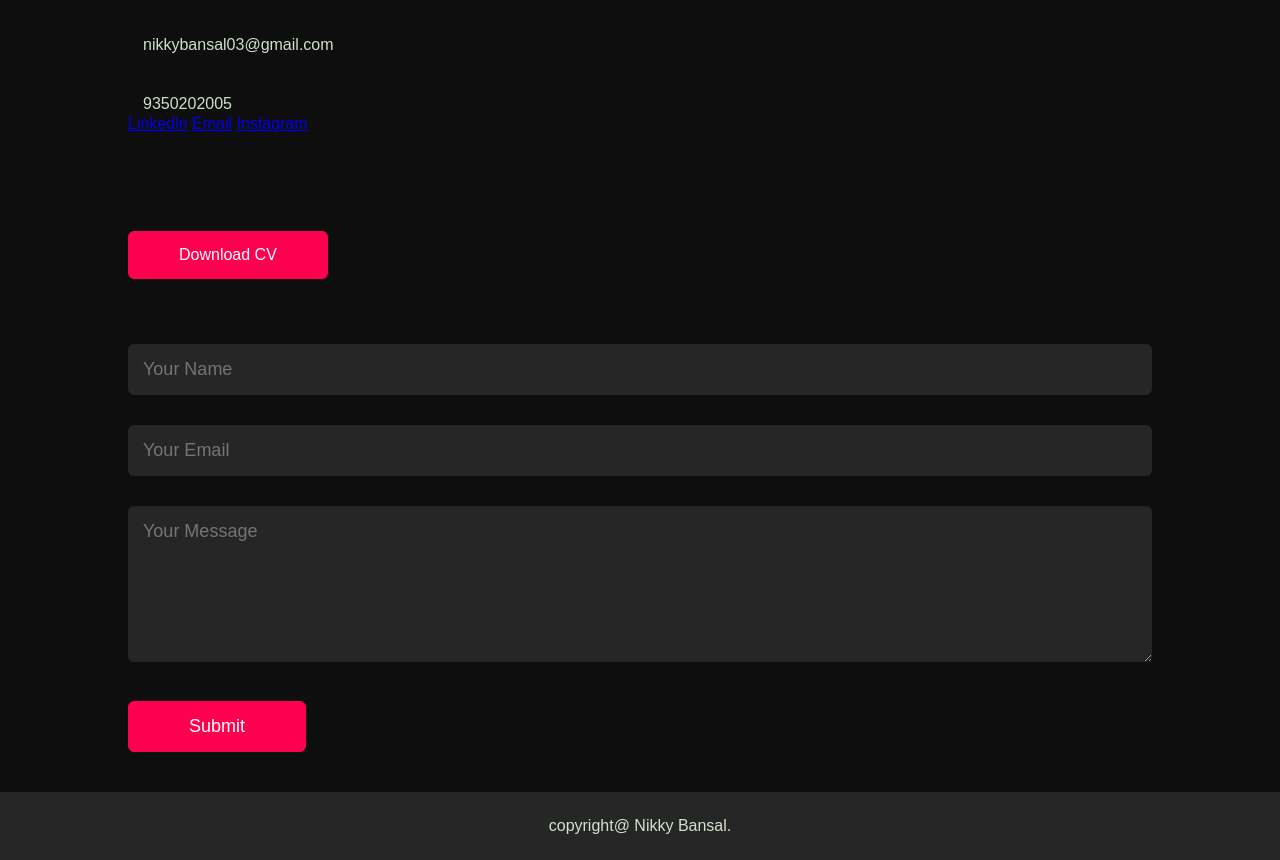
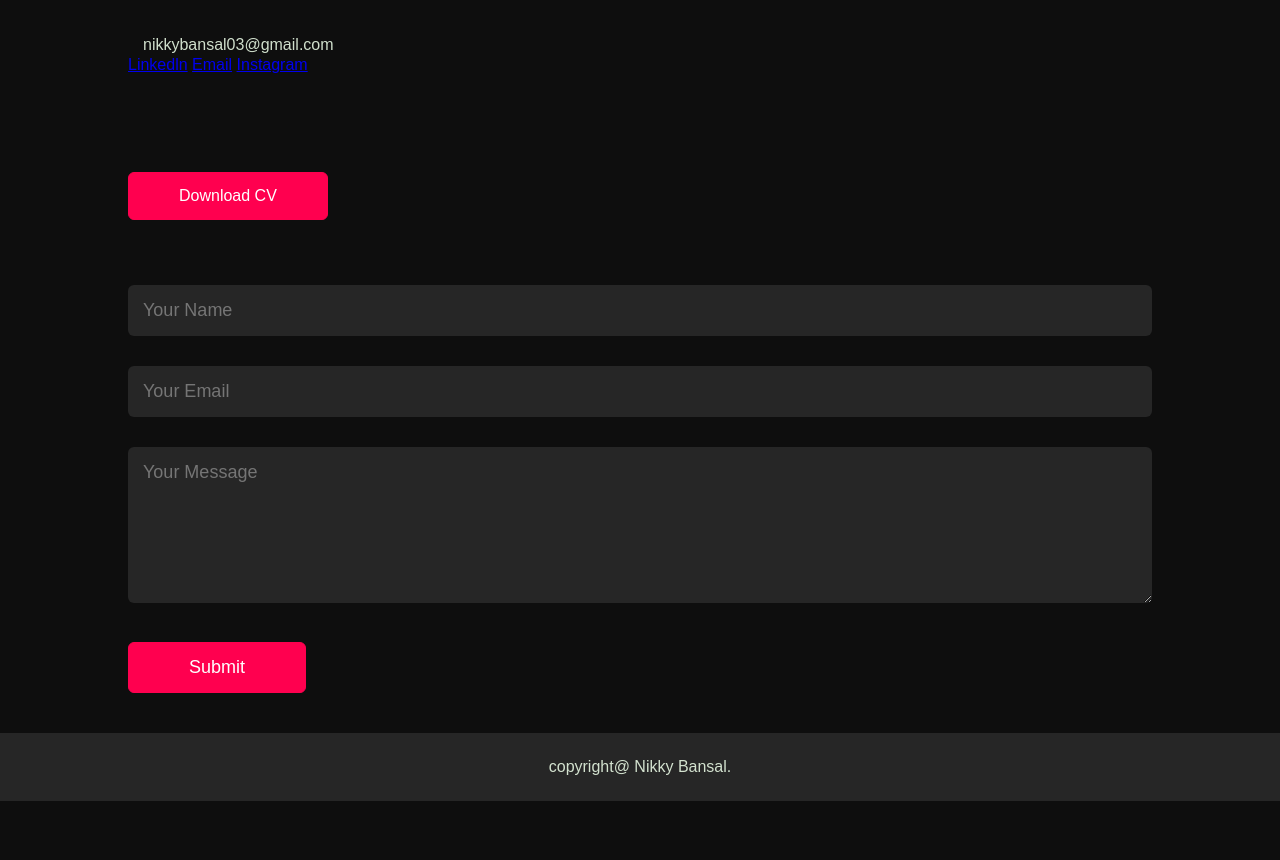
Before and after one commit to nikky09/PORTFO, a plain HTML site: page index.html in a window 1280 px wide. Shown: the part 2009-2869 px from the top of the page. After the commit the page ends 2810 px from the top, so only its background shows below. Drawn offline with Linux system fonts and the light colour scheme.

Commit message:
Update index.html

```diff
--- a/index.html
+++ b/index.html
@@ -157,7 +157,7 @@
             <div class="contact-left">
                 <h1 class="sub-title">Contact Me</h1>
                 <p><i class="fa-solid fa-paper-plane"></i>nikkybansal03@gmail.com</p>
-                <p><i class="fa-sharp fa-solid fa-square-phone"></i>9350202005</p>
+
                 <a href = "https://www.linkedin.com/in/nikky-agarwal-181a82228/">Linkedln</a>
                 <a href = "https://mail.google.com/mail/u/0/?tab=rm&ogbl#inbox">Email</a>
                 <a href = "https://www.instagram.com/nikkyagarwal_09/">Instagram</a>
```
